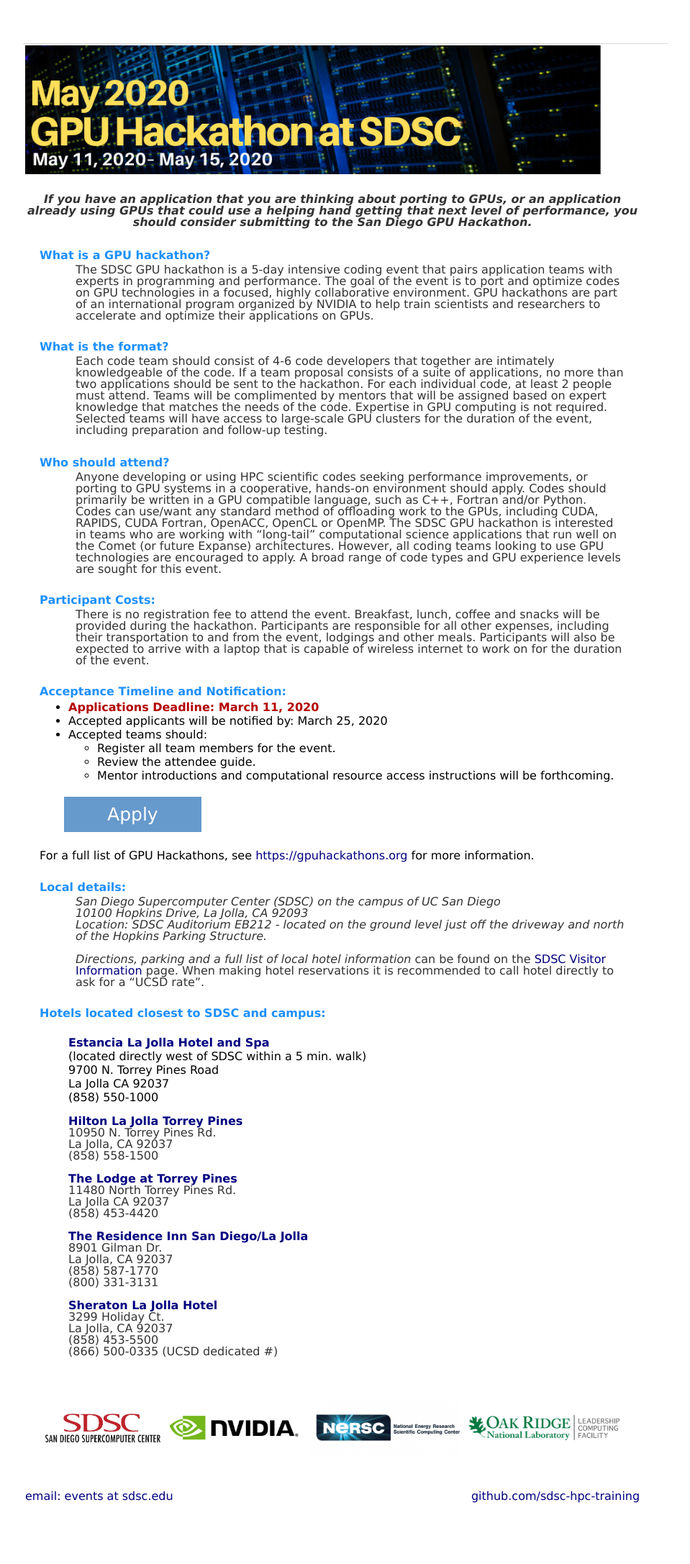
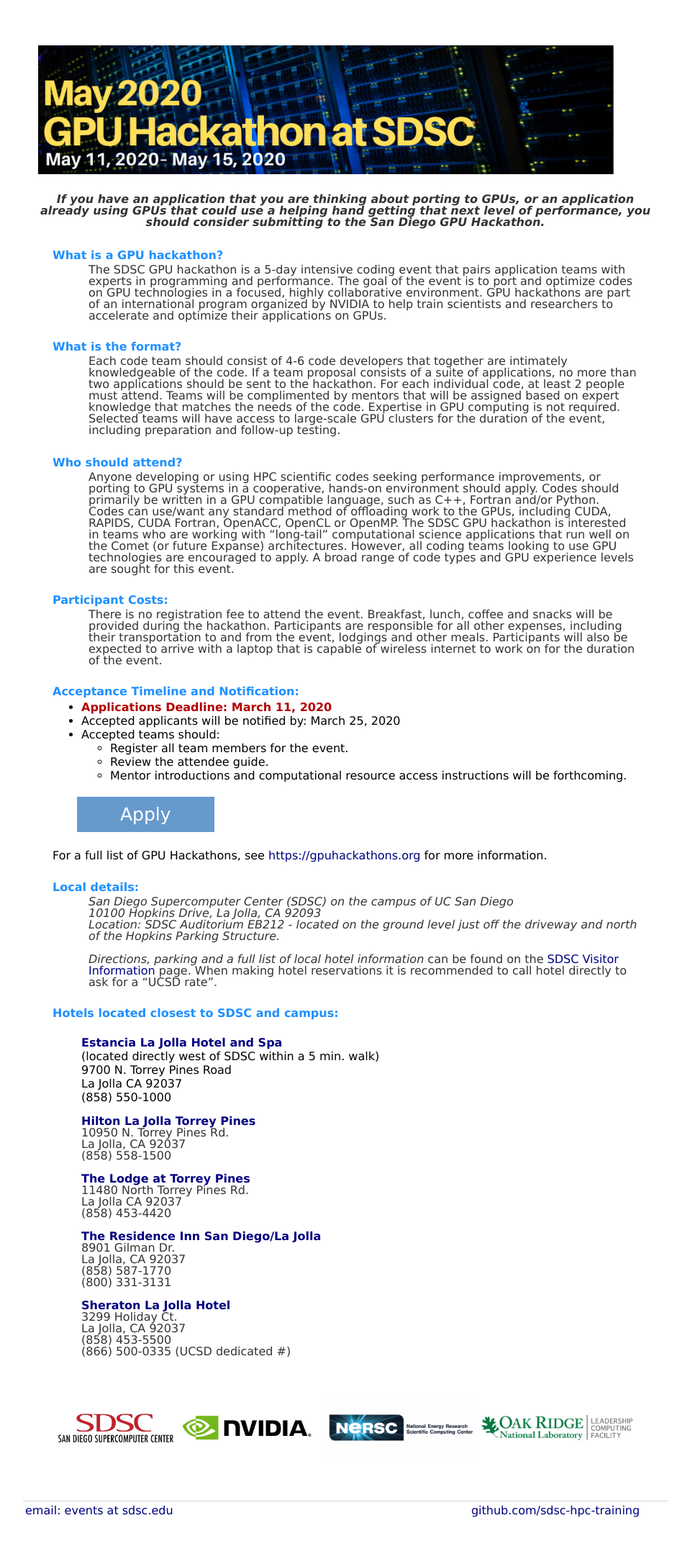
Before and after one commit to sdsc-hpc-training/sdsc-hpc-training.github.io, a Jekyll site: the page built from gpuhackathon/index.html, in a window 1280 px wide. Shown: the whole page at 72% size, without its empty margins (160-1119 px from the left). Built offline with Jekyll 4.4.1, drawn with Linux system fonts in a browser that asks for light colours.

Commit message:
Update index.html

```diff
--- a/gpuhackathon/index.html
+++ b/gpuhackathon/index.html
@@ -2,7 +2,7 @@
 layout: gpuhack
 title: SDSC GPU Hackathon 2020
 ---
-<table border=0 width="96%""\ align="left">
+<table border=0 width="96%""\ align="center">
 <tr><td align='left' valign='top'>
 <img src="./images/gpuhackathon_weblogo.v3.png" alt="SDSC GPU Hackathon" width="800px" />
 </td></tr>
```
